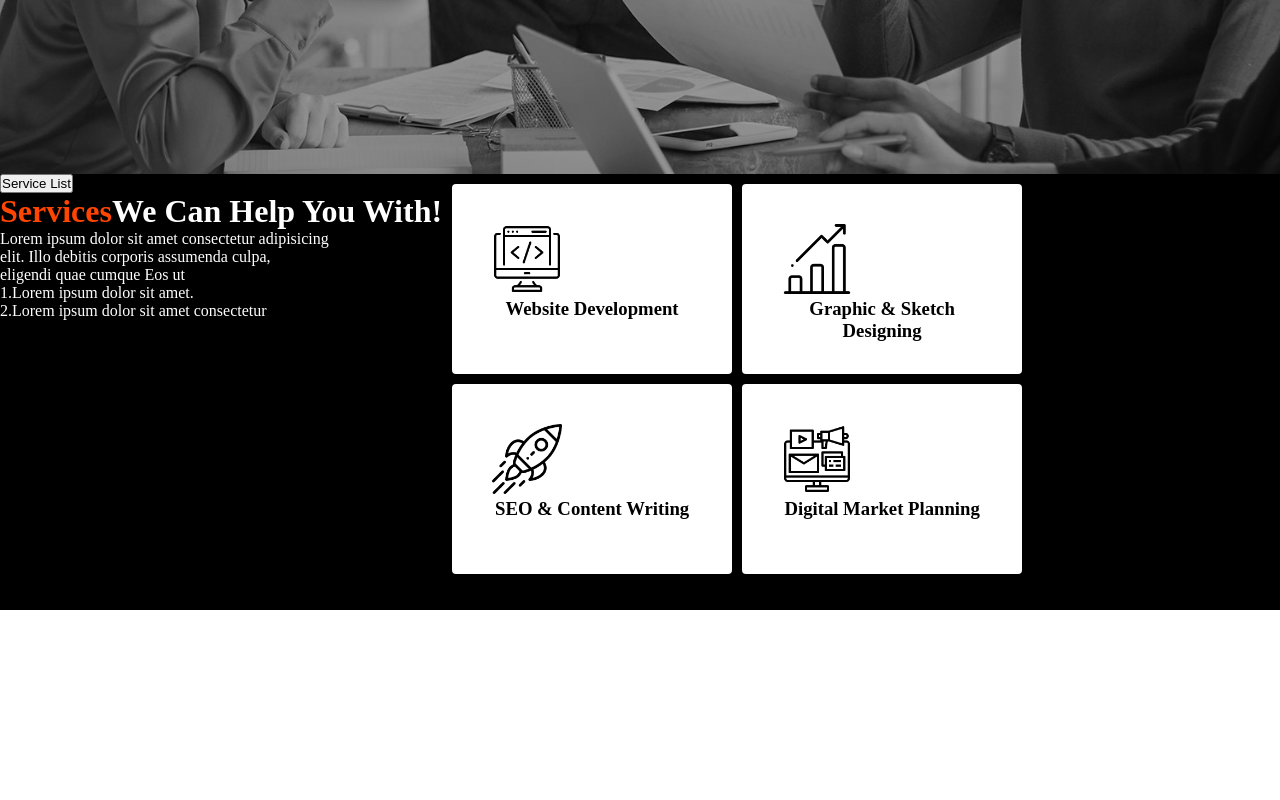
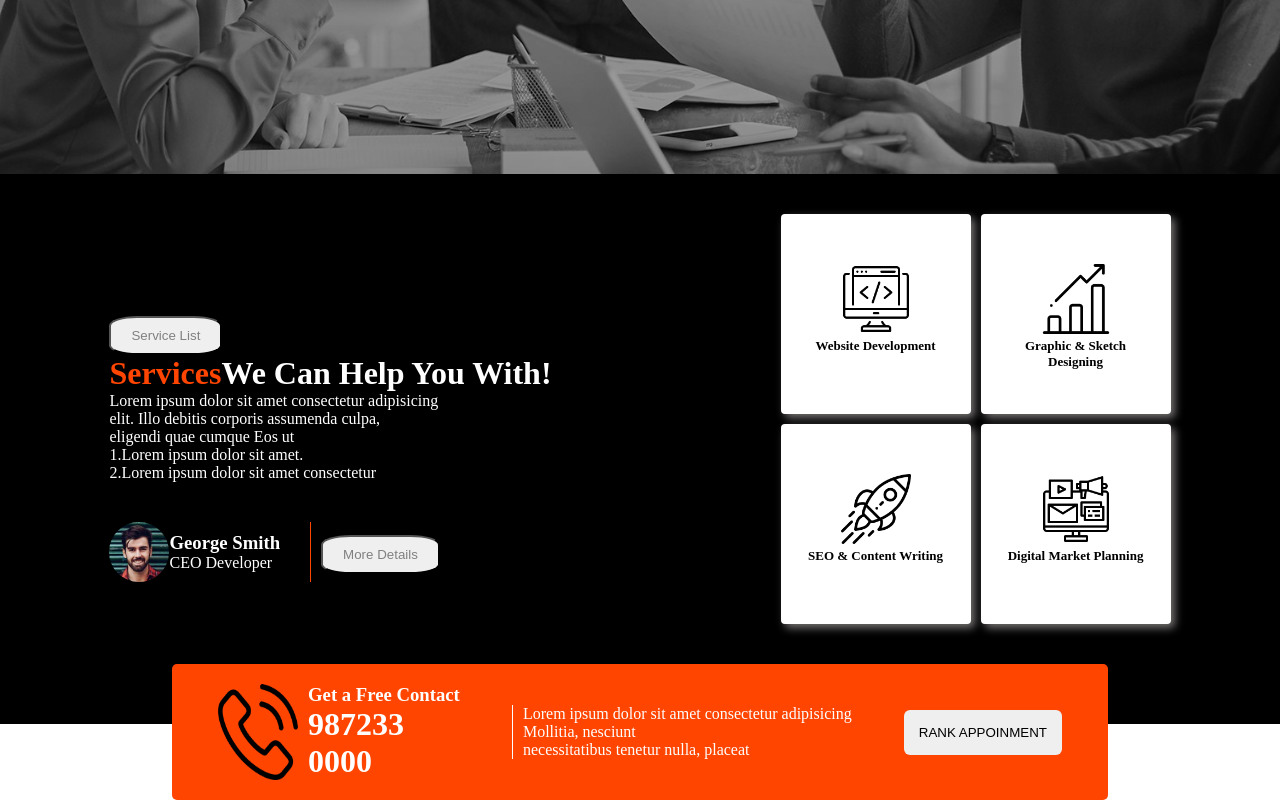
Before and after one commit to bashputi/Position-website, a plain HTML site: page index.html in a window 1280 px wide. Shown: the part 681-1481 px from the top of the page. Before the commit the page ends 1291 px from the top, so only its background shows below. Drawn offline with Linux system fonts and the light colour scheme.

Commit message:
added 2nd part

```diff
--- a/index.html
+++ b/index.html
@@ -52,8 +52,18 @@
                       eligendi quae cumque Eos ut <br> </p>
                       <p>1.Lorem ipsum dolor sit amet.</p>
                       <p>2.Lorem ipsum dolor sit amet consectetur</p>
-                    <div>
 
+                    <div class="author-container">
+                      <Div class="extra">
+                        <img src="author.jpg" alt="">
+                        <div class="author">
+                            <h3>George Smith</h3>
+                            <p>CEO Developer</p>
+                        </div>
+                      </Div>
+                      <Div>
+                        <button class="author-btn">More Details</button>
+                      </Div>
                     </div>
             </div>
             <div class="right-side-container">
@@ -64,7 +74,7 @@
                 </div>
                 <div class="icon">
                     <img src="bar-chart.png" alt="">
-                    <h3>Graphic & Sketch Designing</h3>
+                    <h3>Graphic & Sketch <br> Designing</h3>
                 </div>
                </div>
                <div class="box2">
@@ -80,9 +90,23 @@
 
             </div>
         </div>
-        <section>
-            <p class="bel">Lorem ipsum dolor, sit amet consectetur adipisicing elit. Quae voluptates enim quaerat laudantium! Perferendis architecto, ratione consequuntur vel reiciendis dolore esse ipsa! Ad quos tempora nisi, culpa odio cumque maxime.</p>
-        </section>
+            <!--pnone call-->
+            <div class="appoinment-container">
+                <div class="appoinment-one">
+                    <div class="know">
+                    <img src="phone-call.png" alt="">
+                    <div><h3>Get a Free Contact</h3>
+                        <h1>987233 <br> 0000</h1></div>
+                </div>
+                </div>
+                <div class="appoinment-two">
+                    <p>Lorem ipsum dolor sit amet consectetur adipisicing <br>
+                         Mollitia, nesciunt  <br>
+                          necessitatibus tenetur nulla, placeat <br> </p>
+                </div>
+                <div class="appoinment-three"> <button>RANK APPOINMENT</button></div>
+            </div>
+    <!--card design-->
 
     </main>
     <footer>
--- a/style.css
+++ b/style.css
@@ -78,39 +78,99 @@ span{
     background-color: black;
     color: white;
     display: flex;
+    justify-content: space-around;
+    align-items: center;
 }
 .right-side-container h3{
     text-align: center;
+    font-size: 13px;
 }
-.right-side-container img{
-    margin: 0 auto;
+.right-side-container{
+    padding-top: 30px;
 }
 .icon{
-    width: 200px;
-    height: 150px;
+    width: 190px;
+    height: 200px;
     background-color: white;
     color: black;
     border-radius: 4px;
+    text-align: center;
     margin-left: 10px;
-    padding: 40px 40px 0 40px;
+    box-shadow: 4px 4px 8px rgb(117, 113, 113);
 }
 .icon img{
     height: 70px;
+    padding-top: 50px;
 }
 .box1{
     display: flex;
     justify-content: space-evenly;
     margin: 10px 0;
-
-}
-.box1 h3{
-
 }
 .box2{
     display: flex;
     justify-content: space-around;
+    padding-bottom: 100px;
 }
 
 .bel{
     background-color: black;
 }
+.left-side-container button{
+   padding: 10px 20px;
+   color: gray;
+   border-radius: 25%;
+}
+.extra img{
+    border-radius: 50%;
+    height: 60px;
+}
+.extra{
+    display: flex;
+    align-items: center;
+    margin-top: 40px;
+    border-right: 1px solid orangered;
+    padding-right: 30px;
+}
+.author-container{
+    display: flex;
+    align-items: center;
+
+}
+.author-btn{
+    margin-top:45px;
+    margin-left: 10px;
+}
+/* phone call */
+.appoinment-container{
+    display: flex;
+}
+.appoinment-one img{
+    width: 80px;
+    padding-right: 10px;
+}
+.appoinment-two{
+    border-left: 1px solid white;
+    padding-left: 10px;
+}
+.appoinment-container{
+    width: 70%;
+    background-color: orangered;
+    border-radius: 5px;
+    color: white;
+    margin: 0 auto;
+    padding: 20px;
+    justify-content: space-around;
+    align-items: center;
+    position: relative;
+    margin-top: -60px;
+}
+.know{
+    display: flex;
+}
+.appoinment-three button{
+    padding: 15px;
+    border: none;
+    border-radius: 6px;
+}
+/* card design */
```
